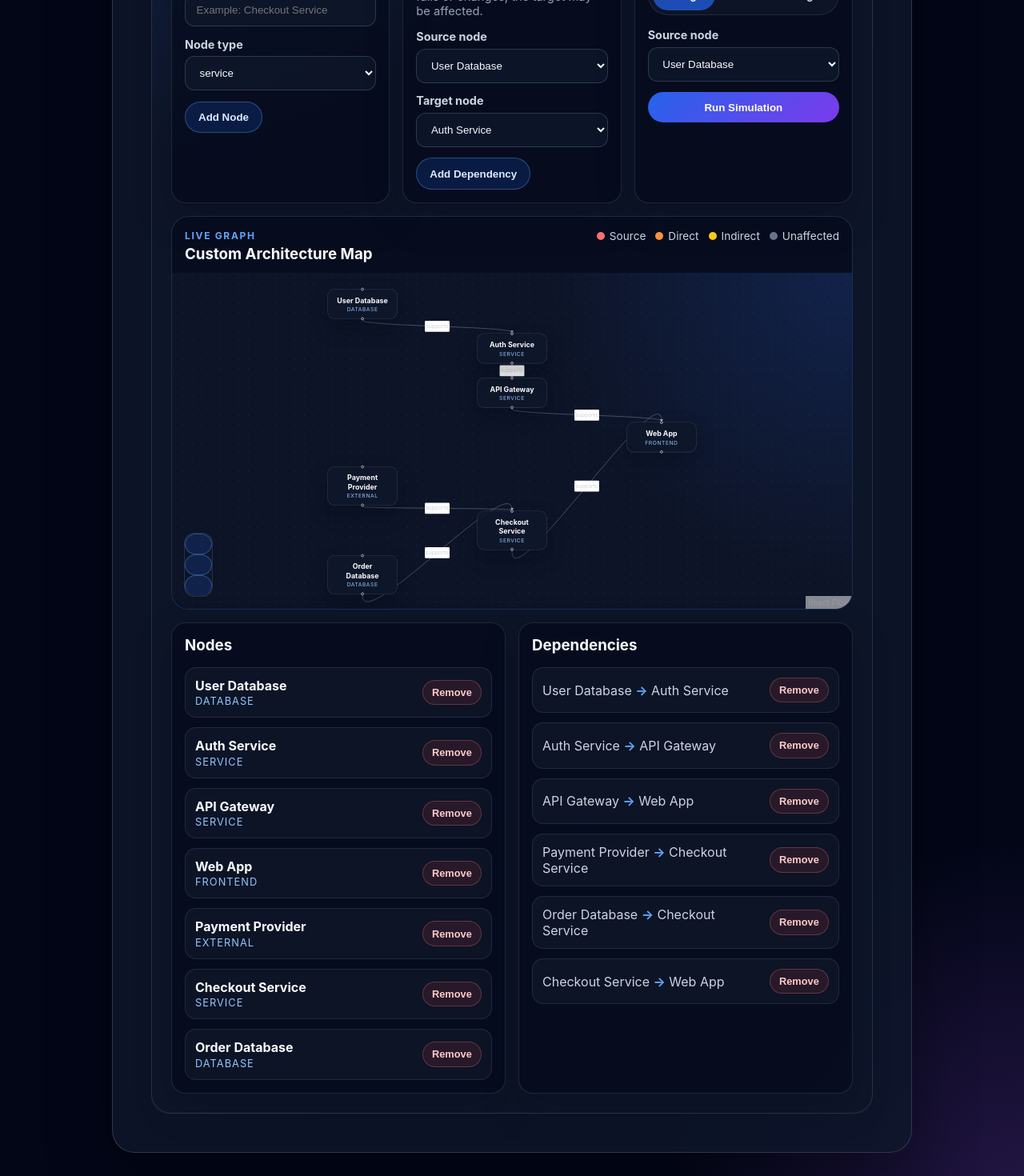
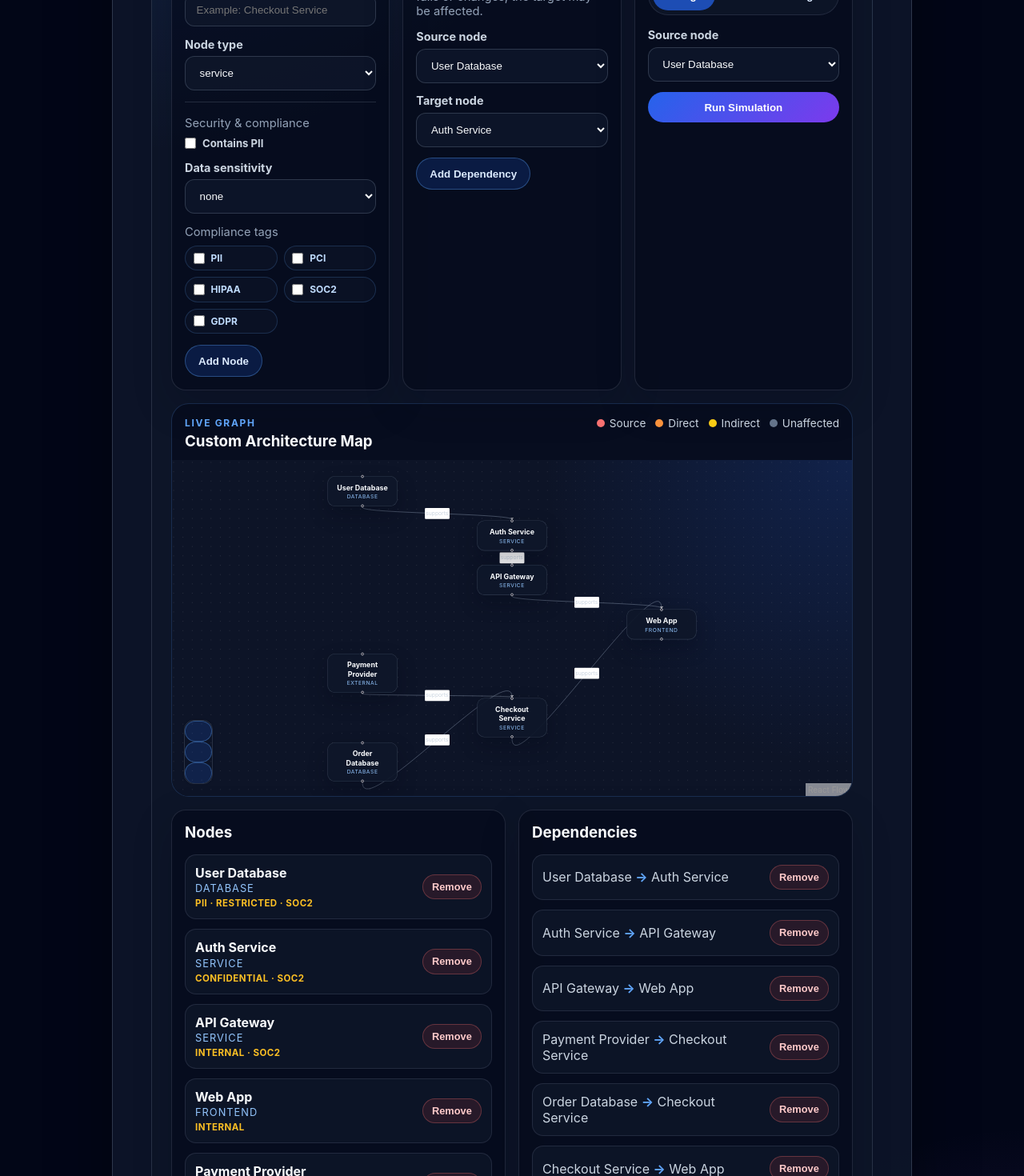
Before and after one commit to filmi7873/systemlens, a React (Vite) app in the folder frontend/: page / in a window 1280 px wide. Shown: the part 700-2170 px from the top of the page at 80% size. Built offline with nearby package versions, Linux system fonts and the light colour scheme.

Commit message:
Add compliance-aware node tagging

```diff
--- a/frontend/src/components/CustomArchitectureBuilder.css
+++ b/frontend/src/components/CustomArchitectureBuilder.css
@@ -157,6 +157,78 @@
   color: #fecaca;
   background: rgba(127, 29, 29, 0.28);
   border: 1px solid rgba(248, 113, 113, 0.3);
+}
+
+.builder-status {
+  margin: 1rem 0;
+  padding: 0.9rem 1rem;
+  border-radius: 16px;
+  color: #bbf7d0;
+  background: rgba(22, 101, 52, 0.24);
+  border: 1px solid rgba(74, 222, 128, 0.3);
+}
+
+.saved-architecture-text {
+  margin-top: 0.75rem;
+  color: #bfdbfe;
+  font-size: 0.9rem;
+}
+
+.compliance-section {
+  border-top: 1px solid rgba(148, 163, 184, 0.2);
+  margin-top: 0.85rem;
+  padding-top: 0.85rem;
+}
+
+.compliance-section .helper-text {
+  margin: 0.25rem 0 0.5rem;
+}
+
+.builder-card label.checkbox-row {
+  align-items: center;
+  display: flex;
+  flex-direction: row;
+  gap: 0.5rem;
+  margin: 0.45rem 0 0.85rem;
+  color: #cbd5e1;
+  font-size: 0.82rem;
+  font-weight: 650;
+}
+
+.builder-card label.checkbox-row input {
+  width: 14px;
+  height: 14px;
+  margin: 0;
+  padding: 0;
+  accent-color: #60a5fa;
+}
+
+.tag-checkbox-grid {
+  display: grid;
+  gap: 0.5rem;
+  grid-template-columns: repeat(2, minmax(0, 1fr));
+  margin-top: 0.5rem;
+  margin-bottom: 0.9rem;
+}
+
+.builder-card label.tag-checkbox {
+  background: rgba(15, 23, 42, 0.55);
+  border: 1px solid rgba(96, 165, 250, 0.2);
+  border-radius: 999px;
+  color: #bfdbfe;
+  font-size: 0.75rem;
+  padding: 0.45rem 0.6rem;
+  margin: 0;
+}
+
+.node-compliance-summary {
+  color: #fbbf24;
+  display: block;
+  font-size: 0.72rem;
+  font-weight: 700;
+  letter-spacing: 0.04em;
+  margin-top: 0.25rem;
+  text-transform: uppercase;
 }
 
 .custom-graph-card {
@@ -520,18 +592,4 @@
   .blast-radius-grid {
     grid-template-columns: 1fr;
   }
-  .saved-architecture-text {
-  margin-top: 0.75rem;
-  color: #bfdbfe;
-  font-size: 0.9rem;
 }
-
-.builder-status {
-  margin: 1rem 0;
-  padding: 0.9rem 1rem;
-  border-radius: 16px;
-  color: #bbf7d0;
-  background: rgba(22, 101, 52, 0.24);
-  border: 1px solid rgba(74, 222, 128, 0.3);
-}
-}
--- a/frontend/src/components/CustomArchitectureBuilder.tsx
+++ b/frontend/src/components/CustomArchitectureBuilder.tsx
@@ -6,6 +6,8 @@ import {
 import type {
   ArchitectureEdge,
   ArchitectureNode,
+  ComplianceTag,
+  DataSensitivity,
   SimulationAnalysisResponse,
 } from "../types";
 import "./CustomArchitectureBuilder.css";
@@ -20,6 +22,8 @@ const NODE_TYPES = [
   "external",
 ];
 
+const COMPLIANCE_TAGS: ComplianceTag[] = ["PII", "PCI", "HIPAA", "SOC2", "GDPR"];
+
 const SAVED_ARCHITECTURE_KEY = "systemlens:saved-architecture";
 
 type SavedArchitecture = {
@@ -33,36 +37,57 @@ const starterNodes: ArchitectureNode[] = [
     id: "user-database",
     label: "User Database",
     type: "database",
+    containsPii: true,
+    dataSensitivity: "restricted",
+    complianceTags: ["PII", "SOC2"],
   },
   {
     id: "auth-service",
     label: "Auth Service",
     type: "service",
+    containsPii: false,
+    dataSensitivity: "confidential",
+    complianceTags: ["SOC2"],
   },
   {
     id: "api-gateway",
     label: "API Gateway",
     type: "service",
+    containsPii: false,
+    dataSensitivity: "internal",
+    complianceTags: ["SOC2"],
   },
   {
     id: "web-app",
     label: "Web App",
     type: "frontend",
+    containsPii: false,
+    dataSensitivity: "internal",
+    complianceTags: [],
   },
   {
     id: "payment-provider",
     label: "Payment Provider",
     type: "external",
+    containsPii: false,
+    dataSensitivity: "confidential",
+    complianceTags: ["PCI"],
   },
   {
     id: "checkout-service",
     label: "Checkout Service",
     type: "service",
+    containsPii: false,
+    dataSensitivity: "confidential",
+    complianceTags: ["PCI", "SOC2"],
   },
   {
     id: "order-database",
     label: "Order Database",
     type: "database",
+    containsPii: false,
+    dataSensitivity: "confidential",
+    complianceTags: ["SOC2"],
   },
 ];
 
@@ -142,6 +167,15 @@ function getDeepestPath(paths: string[][]): string {
   return deepestPath.join(" → ");
 }
 
+function normalizeNode(node: ArchitectureNode): ArchitectureNode {
+  return {
+    ...node,
+    containsPii: node.containsPii ?? false,
+    dataSensitivity: node.dataSensitivity ?? "none",
+    complianceTags: node.complianceTags ?? [],
+  };
+}
+
 function isValidSavedArchitecture(value: unknown): value is SavedArchitecture {
   if (!value || typeof value !== "object") {
     return false;
@@ -156,12 +190,36 @@ function isValidSavedArchitecture(value: unknown): value is SavedArchitecture {
   );
 }
 
+function formatComplianceSummary(node: ArchitectureNode): string {
+  const summaryParts: string[] = [];
+
+  if (node.containsPii) {
+    summaryParts.push("PII");
+  }
+
+  if (node.dataSensitivity && node.dataSensitivity !== "none") {
+    summaryParts.push(node.dataSensitivity);
+  }
+
+  if (node.complianceTags.length > 0) {
+    summaryParts.push(...node.complianceTags);
+  }
+
+  return [...new Set(summaryParts)].join(" · ");
+}
+
 export default function CustomArchitectureBuilder() {
-  const [nodes, setNodes] = useState<ArchitectureNode[]>(starterNodes);
+  const [nodes, setNodes] = useState<ArchitectureNode[]>(
+    starterNodes.map(normalizeNode)
+  );
   const [edges, setEdges] = useState<ArchitectureEdge[]>(starterEdges);
 
   const [nodeLabel, setNodeLabel] = useState("");
   const [nodeType, setNodeType] = useState("service");
+  const [containsPii, setContainsPii] = useState(false);
+  const [dataSensitivity, setDataSensitivity] =
+    useState<DataSensitivity>("none");
+  const [complianceTags, setComplianceTags] = useState<ComplianceTag[]>([]);
 
   const [sourceNode, setSourceNode] = useState(starterNodes[0].label);
   const [targetNode, setTargetNode] = useState(starterNodes[1].label);
@@ -204,15 +262,25 @@ export default function CustomArchitectureBuilder() {
     setError("");
   }
 
+  function resetNodeForm() {
+    setNodeLabel("");
+    setNodeType("service");
+    setContainsPii(false);
+    setDataSensitivity("none");
+    setComplianceTags([]);
+  }
+
   function setGraphState(
     updatedNodes: ArchitectureNode[],
     updatedEdges: ArchitectureEdge[]
   ) {
-    setNodes(updatedNodes);
+    const normalizedNodes = updatedNodes.map(normalizeNode);
+
+    setNodes(normalizedNodes);
     setEdges(updatedEdges);
 
-    const firstNode = updatedNodes[0]?.label ?? "";
-    const secondNode = updatedNodes[1]?.label ?? firstNode;
+    const firstNode = normalizedNodes[0]?.label ?? "";
+    const secondNode = normalizedNodes[1]?.label ?? firstNode;
 
     setSourceNode(firstNode);
     setTargetNode(secondNode);
@@ -233,7 +301,10 @@ export default function CustomArchitectureBuilder() {
         return null;
       }
 
-      return parsedArchitecture;
+      return {
+        ...parsedArchitecture,
+        nodes: parsedArchitecture.nodes.map(normalizeNode),
+      };
     } catch {
       return null;
     }
@@ -247,7 +318,7 @@ export default function CustomArchitectureBuilder() {
     }
 
     const savedArchitecture: SavedArchitecture = {
-      nodes,
+      nodes: nodes.map(normalizeNode),
       edges,
       savedAt: new Date().toISOString(),
     };
@@ -272,8 +343,7 @@ export default function CustomArchitectureBuilder() {
     }
 
     setGraphState(savedArchitecture.nodes, savedArchitecture.edges);
-    setNodeLabel("");
-    setNodeType("service");
+    resetNodeForm();
     setSimulationType("outage");
     setSavedAt(savedArchitecture.savedAt);
     resetResultState();
@@ -285,6 +355,17 @@ export default function CustomArchitectureBuilder() {
     setSavedAt(null);
     setError("");
     setStatusMessage("Cleared saved architecture.");
+  }
+
+  function toggleComplianceTag(tag: ComplianceTag) {
+    if (complianceTags.includes(tag)) {
+      setComplianceTags(
+        complianceTags.filter((existingTag) => existingTag !== tag)
+      );
+      return;
+    }
+
+    setComplianceTags([...complianceTags, tag]);
   }
 
   function addNode() {
@@ -313,12 +394,15 @@ export default function CustomArchitectureBuilder() {
       id,
       label: trimmedLabel,
       type: nodeType,
+      containsPii,
+      dataSensitivity,
+      complianceTags,
     };
 
     const updatedNodes = [...nodes, newNode];
 
     setNodes(updatedNodes);
-    setNodeLabel("");
+    resetNodeForm();
     setSelectedSourceNode(trimmedLabel);
 
     if (updatedNodes.length === 1) {
@@ -445,8 +529,7 @@ export default function CustomArchitectureBuilder() {
 
   function loadStarterGraph() {
     setGraphState(starterNodes, starterEdges);
-    setNodeLabel("");
-    setNodeType("service");
+    resetNodeForm();
     setSimulationType("outage");
     resetResultState();
     setStatusMessage("Loaded starter architecture.");
@@ -455,8 +538,7 @@ export default function CustomArchitectureBuilder() {
   function clearGraph() {
     setNodes([]);
     setEdges([]);
-    setNodeLabel("");
-    setNodeType("service");
+    resetNodeForm();
     setSourceNode("");
     setTargetNode("");
     setSelectedSourceNode("");
@@ -531,6 +613,51 @@ export default function CustomArchitectureBuilder() {
               ))}
             </select>
           </label>
+
+          <div className="compliance-section">
+            <p className="helper-text">Security & compliance</p>
+
+            <label className="checkbox-row">
+              <input
+                type="checkbox"
+                checked={containsPii}
+                onChange={(event) => setContainsPii(event.target.checked)}
+              />
+              <span>Contains PII</span>
+            </label>
+
+            <label>
+              Data sensitivity
+              <select
+                value={dataSensitivity}
+                onChange={(event) =>
+                  setDataSensitivity(event.target.value as DataSensitivity)
+                }
+              >
+                <option value="none">none</option>
+                <option value="internal">internal</option>
+                <option value="confidential">confidential</option>
+                <option value="restricted">restricted</option>
+              </select>
+            </label>
+
+            <div>
+              <p className="helper-text">Compliance tags</p>
+
+              <div className="tag-checkbox-grid">
+                {COMPLIANCE_TAGS.map((tag) => (
+                  <label key={tag} className="checkbox-row tag-checkbox">
+                    <input
+                      type="checkbox"
+                      checked={complianceTags.includes(tag)}
+                      onChange={() => toggleComplianceTag(tag)}
+                    />
+                    <span>{tag}</span>
+                  </label>
+                ))}
+              </div>
+            </div>
+          </div>
 
           <button type="button" onClick={addNode}>
             Add Node
@@ -656,7 +783,11 @@ export default function CustomArchitectureBuilder() {
           <div className="blast-radius-grid">
             <div>
               <span>Source</span>
-              <strong>{analysis.simulation.failedNode}</strong>
+              <strong>
+                {analysis.simulation.failedNode ??
+                  analysis.simulation.changedNode ??
+                  selectedSourceNode}
+              </strong>
             </div>
 
             <div>
@@ -683,17 +814,27 @@ export default function CustomArchitectureBuilder() {
             <p className="empty-state">No nodes yet.</p>
           ) : (
             <div className="node-list">
-              {nodes.map((node) => (
+              {nodes.map((node) => {
+                const complianceSummary = formatComplianceSummary(node);
+
+                return (
                   <div key={node.id} className="node-pill">
                     <div>
                       <strong>{node.label}</strong>
                       <span>{node.type}</span>
+
+                      {complianceSummary && (
+                        <small className="node-compliance-summary">
+                          {complianceSummary}
+                        </small>
+                      )}
                     </div>
                     <button type="button" onClick={() => removeNode(node.label)}>
                       Remove
                     </button>
                   </div>
-              ))}
+                );
+              })}
             </div>
           )}
         </div>
```
Lines whose indentation alone changed are shown as unchanged.
